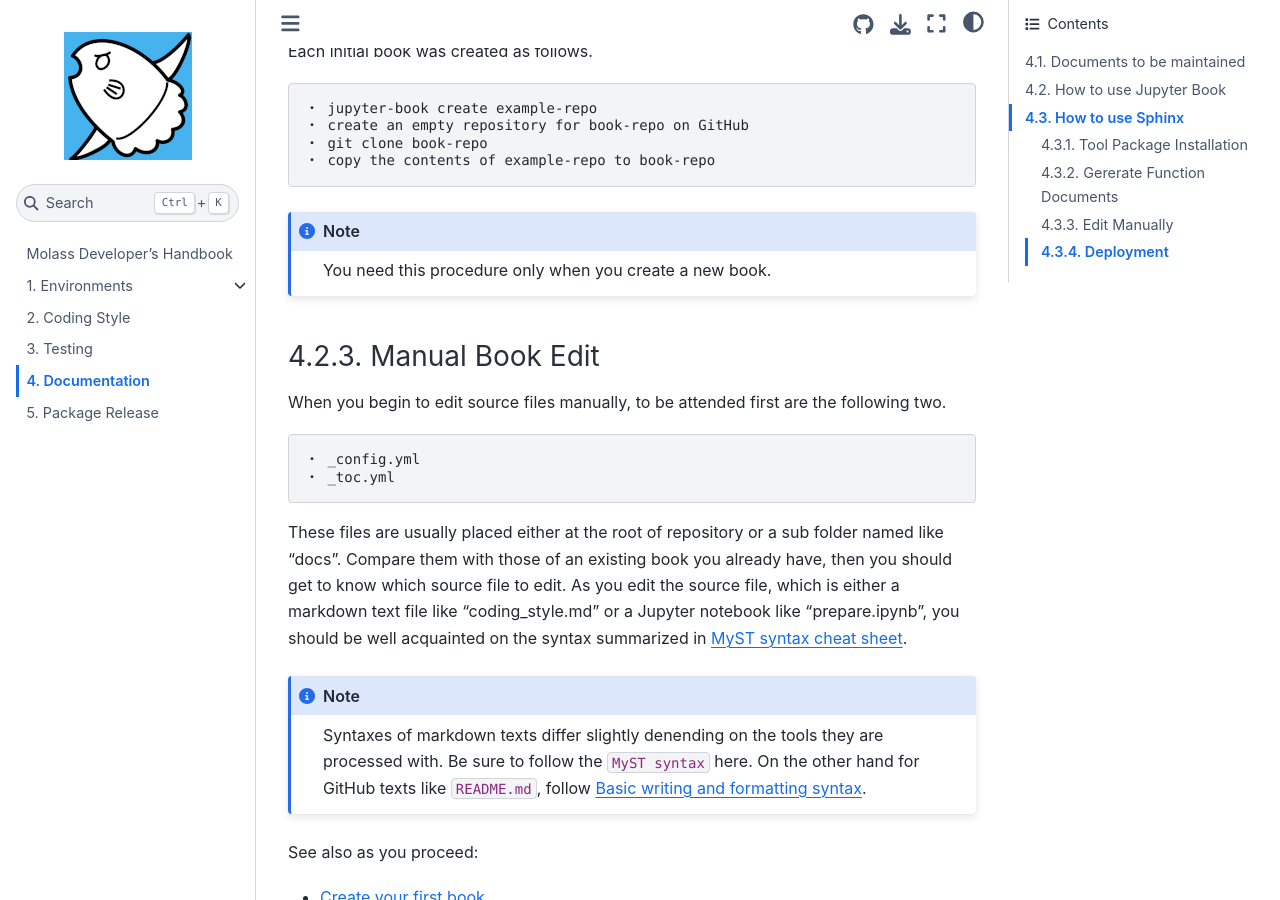
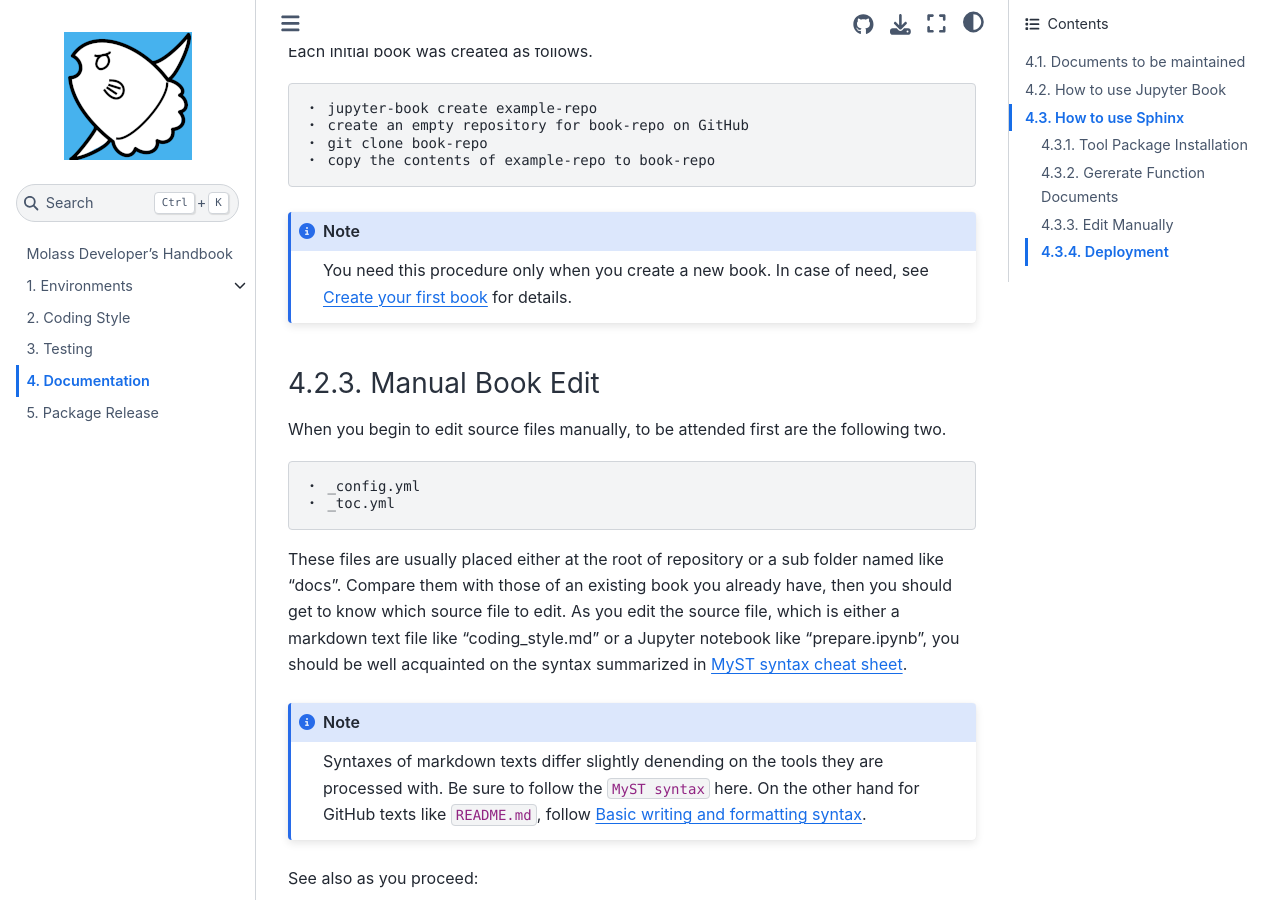
Before and after one commit to biosaxs-dev/molass-develop, a Jupyter Book: the page built from chapters/07/documentation.md, in a window 1280 px wide and 900 px high, scrolled down 1180 px. Built offline with Jupyter Book 1.0.4 settings and Sphinx 7.4.7 and the Sphinx Book theme 1.1.4, drawn with Linux system fonts in a browser that asks for light colours.

Commit message:
add reference to book creation procedure

````diff
--- a/chapters/07/documentation.md
+++ b/chapters/07/documentation.md
@@ -43,7 +43,7 @@ Each initial book was created as follows.
     ・ copy the contents of example-repo to book-repo
 
 ```{note}
-You need this procedure only when you create a new book.
+You need this procedure only when you create a new book. In case of need, see [Create your first book](https://jupyterbook.org/en/stable/start/your-first-book.html) for details.
 ```
 
 ### Manual Book Edit
````
